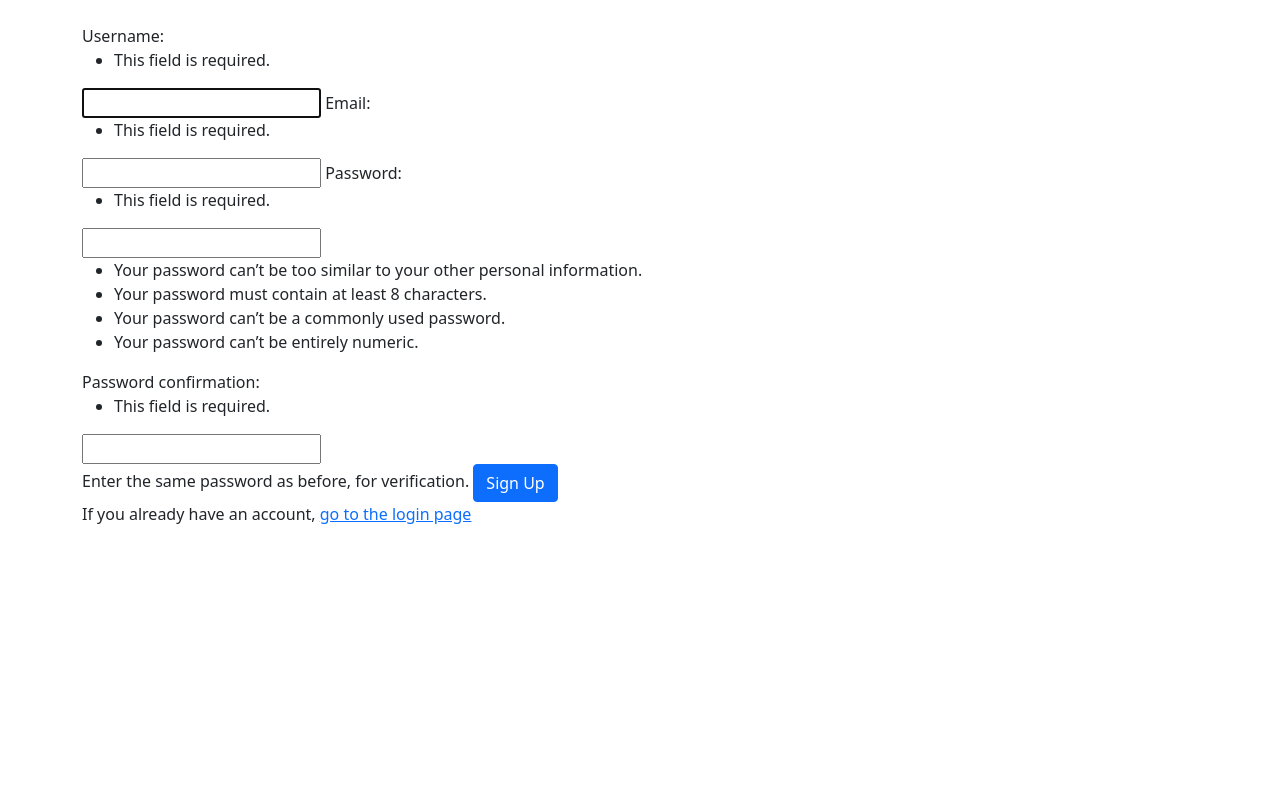
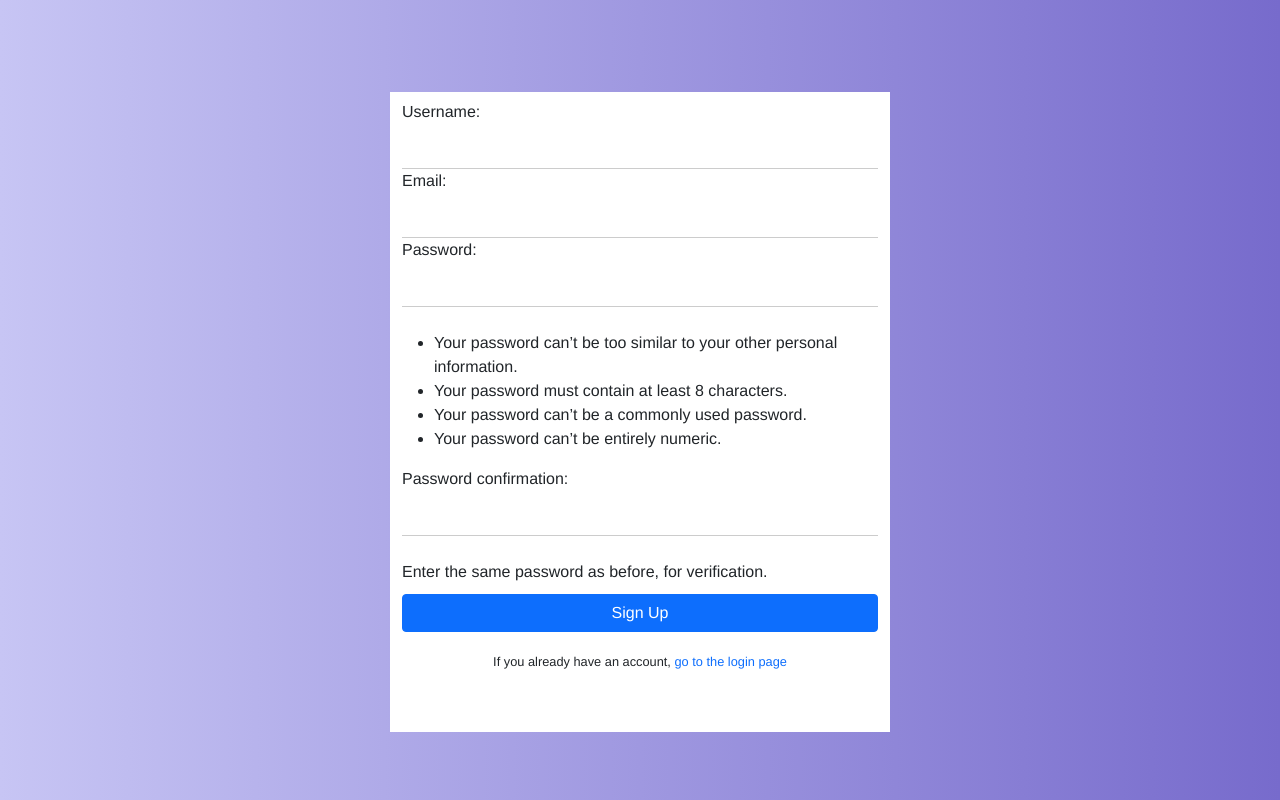
Before and after one commit to jose-padin/djangoblog, a Django app: page /signup/ in a window 1280 px wide. Run offline with Django 4.2, Linux system fonts and the light colour scheme; parts of the project's set-up code (start-up, migrations or seed data) failed here and were passed over; some libraries are stand-ins or nearby versions.

Commit message:
Styling and improvements
* Add style to the register and recovery password pages
* Update Post model

```diff
--- a/src/djangoblog/__init__.py
+++ b/src/djangoblog/__init__.py
@@ -4,3 +4,5 @@
 # This will make sure the app is always imported when
 # Django starts so that shared_task will use this app.
 from .celery import app as celery_app
+
+__all__ = ["celery_app"]
--- a/src/djangoblog/core/authn/templates/register.html
+++ b/src/djangoblog/core/authn/templates/register.html
@@ -1,12 +1,19 @@
 {% extends 'base/base.html' %}
-{% comment %} {% block header%}{% endblock%} {% endcomment %}
+{% load static %}
+
+{% block head %}
+        <link rel="stylesheet" type="text/css" href="{% static 'css/register.css' %}">
+{% endblock%}
+
 {% block content %}
-    <div class="container mt-4">
-        <form method="post">
+    <div class="container mt-4 wrapper">
+        <form method="post" class="form-register">
             {% csrf_token %}
             {{ form }}
             <button type="submit" class="btn btn-primary">Sign Up</button>
         </form>
-        <p>If you already have an account, <a href="{% url 'authentication:login' %}">go to the login page</a><p>
+        <p>If you already have an account,
+            <a href="{% url 'authentication:login' %}"> go to the login page</a>
+        <p>
     </div>
 {% endblock %}
--- a/src/djangoblog/core/authn/views.py
+++ b/src/djangoblog/core/authn/views.py
@@ -33,11 +33,7 @@
     template_name = "register.html"
 
     def get(self, request, *args, **kwargs):
-        form = self.form_class(
-            request.GET,
-            request.POST,
-            request.FILES
-        )
+        form = self.form_class()
         return render(request, self.template_name, {"form": form})
 
     def post(self, request, *args, **kwargs):
--- a/src/djangoblog/core/post/models/post.py
+++ b/src/djangoblog/core/post/models/post.py
@@ -31,6 +31,11 @@
     )
     is_deleted = models.BooleanField(default=False, blank=True)
     image = models.ImageField(upload_to="media")
+    pub_date = models.DateTimeField(
+        _("publication date"),
+        null=True,
+        blank=True,
+    )
 
     class Meta:
         db_table = "post"
--- a/static/css/blog_form.css
+++ b/static/css/blog_form.css
@@ -5,8 +5,7 @@
     flex-direction: column;
     justify-content: center;
     align-items: center;
-    width: 100vw;
-    height: 100vh;
+    width: 97vw;
     background-color: #F9F3EE;
 }
 
@@ -19,7 +18,6 @@
 form p input {
     border: none;
     border-bottom: 1px solid #ccc;
-    /* margin-top: 10px; */
     padding: 5px 5px;
 }
 
--- /dev/null
+++ b/static/css/register.css
@@ -0,0 +1,55 @@
+body {
+    margin: 0;
+    padding: 0;
+    height: 100vh;
+    width: 100vw;
+    font-family: Helvetica, sans-serif;
+    background: linear-gradient(90deg, #C7C5F4, #776BCC) !important;
+    display: flex;
+    justify-content: center !important;
+    align-items: center !important;
+}
+
+form {
+    display: flex;
+    flex-direction: column;
+    flex-wrap: wrap;
+}
+
+div.wrapper {
+    background-color: #fff;
+    height: 500px;
+    height: 80vh;
+    width: 500px;
+    display: flex;
+    flex-direction: column;
+    justify-content: center;
+    align-items: center;
+}
+
+p {
+    font-weight: 300;
+    font-size: .8rem;
+    margin-top: 1.3rem;
+}
+
+input {
+    border: none;
+    border-bottom: 1px solid #ccc;
+    margin-top: 10px;
+    padding: 5px 5px;
+}
+
+input:focus {
+    background-color: #fff;
+    outline: none;
+}
+
+button {
+    width: 100%;
+    margin-top: 10px;
+}
+
+a:link {
+    text-decoration: none;
+}
```
Also changed, not shown: src/djangoblog/celery.py (+3 -8 lines), src/djangoblog/core/authn/templates/request_password.html (+12 -7 lines), src/djangoblog/core/post/forms.py (added, +77 -0 lines), src/djangoblog/core/post/views.py (+19 -9 lines), src/djangoblog/core/tasks.py (added, +9 -0 lines), src/djangoblog/core/post/migrations/0009_post_pub_date.py (added).
